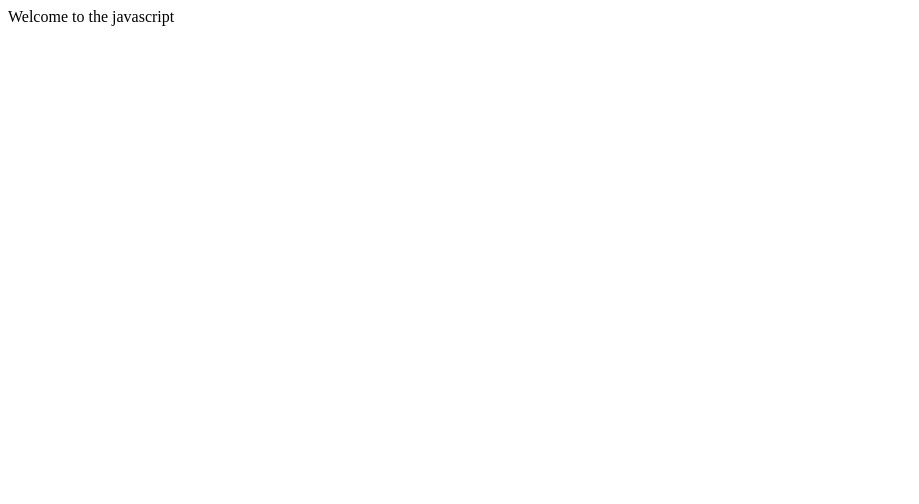
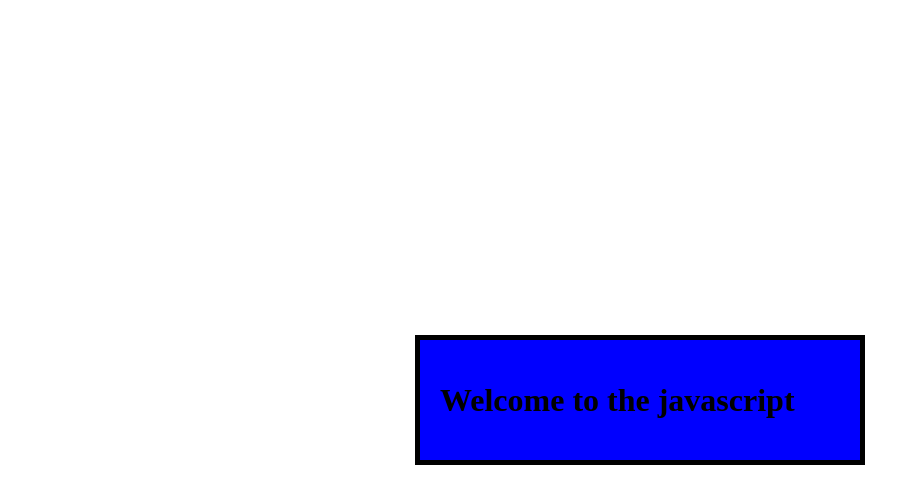
Before and after one commit to yogi-25/PlayingWithJavascript, a website: page index1.html in a window 1280 px wide. Shown: the whole page, without its empty margins (0-919 px from the left). Drawn offline with Linux system fonts and the light colour scheme.

Commit message:
updated files

```diff
--- a/index1.html
+++ b/index1.html
@@ -1,9 +1,14 @@
-<html><head>
-    <title>Hellooo javascript</title>
+<htmllink>
+<title>Hellooo javascript</title>
+<link rel="stylesheet" href="style.css">
 
 </head>
+</html>
+
 <body>
-    Welcome to the javascript
-    <script src="play1.js"></script>
+    <div id="wel">
+        <h1>Welcome to the javascript</h1>
+    </div>
+    <!-- <script src="play1.js"></script> -->
 
 </body></html>
--- a/play1.js
+++ b/play1.js
@@ -28,28 +28,28 @@
 // console.log("Helloooo")
 //Diffrence between foreach and map
 
-const arr = [1,2,3,4,5];
-//const output = arr.map((x)=> console.log(x));
+// const arr = [1,2,3,4,5];
+// //const output = arr.map((x)=> console.log(x));
 
 
-function myFunc(number)
-{
-    return number*3;
-}
-console.log(arr.map(myFunc)) //we can add filter method after myFunc
+// function myFunc(number)
+// {
+//     return number*3;
+// }
+// console.log(arr.map(myFunc)) //we can add filter method after myFunc
 
 
-//vs forEach()
-const foreachres = arr.forEach((x)=>
-{
-    return x*2;
-});
-console.log(foreachres)
+// //vs forEach()
+// const foreachres = arr.forEach((x)=>
+// {
+//     return x*2;
+// });
+// console.log(foreachres)
 
 
 //null and undefined diff
 
 //null is actual value type is object
 //undefined is var is yet to initilized ,not defined
-console.log(null==undefined)//true
-console.log(null===undefined)//false
+// console.log(null==undefined)//true
+// console.log(null===undefined)//fal
--- /dev/null
+++ b/style.css
@@ -0,0 +1,46 @@
+/* #wel
+{
+ background-color: blue;
+ position: absolute;
+ top: 50%;
+ left: 50%;
+ transform: translate(-50%,-50%);
+
+} */
+
+
+/* body
+{
+    display: flex;
+    justify-content: center;
+   align-items: center;
+}
+#wel
+{
+ background-color: blue;
+
+} */
+
+body
+{
+    display: grid;
+    justify-content: center;
+   align-items: center;
+}
+/*
+#wel
+{
+ background-color: blue;
+
+} */
+
+/* width,border,padding,margin */
+#wel
+{
+ background-color: blue;
+ width: 400px;
+ border:5px solid black;
+ padding: 20px;
+ margin: 20px;
+
+}
```
Also changed, not shown: 1 other file.
